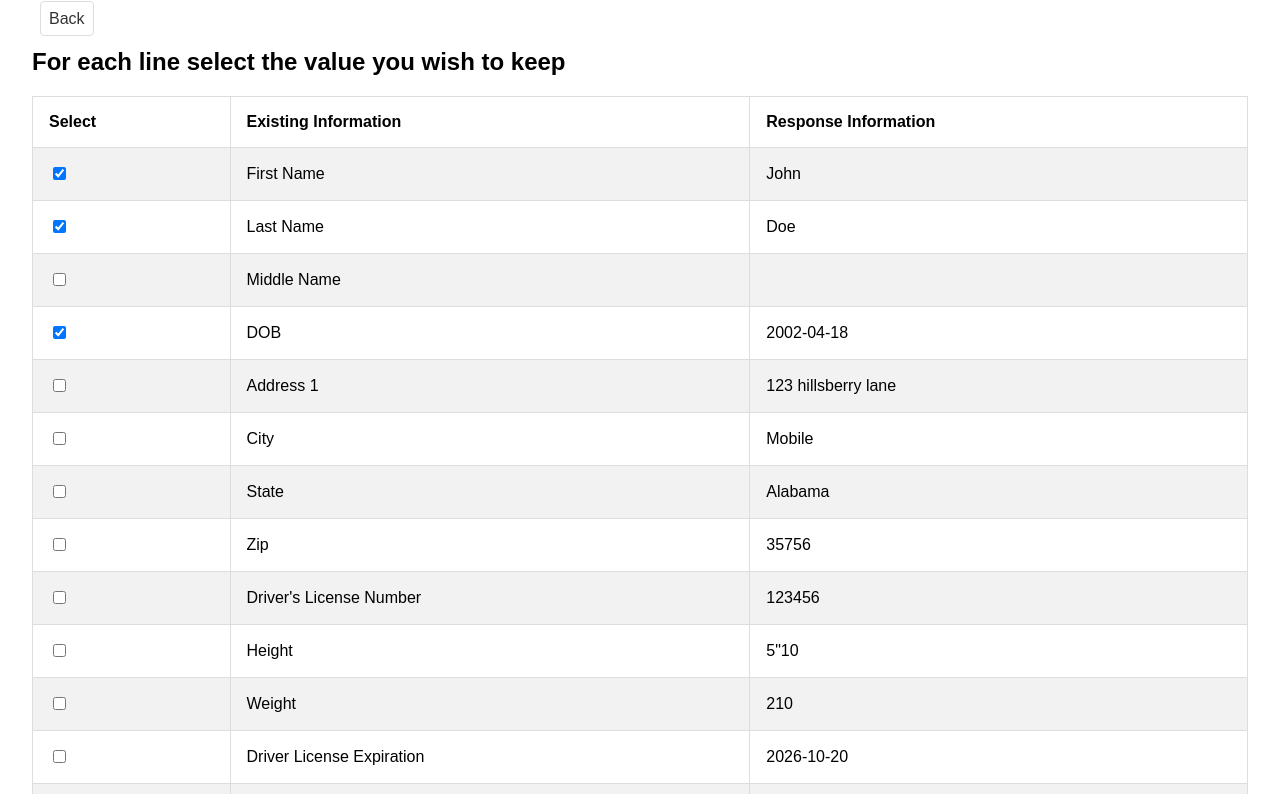
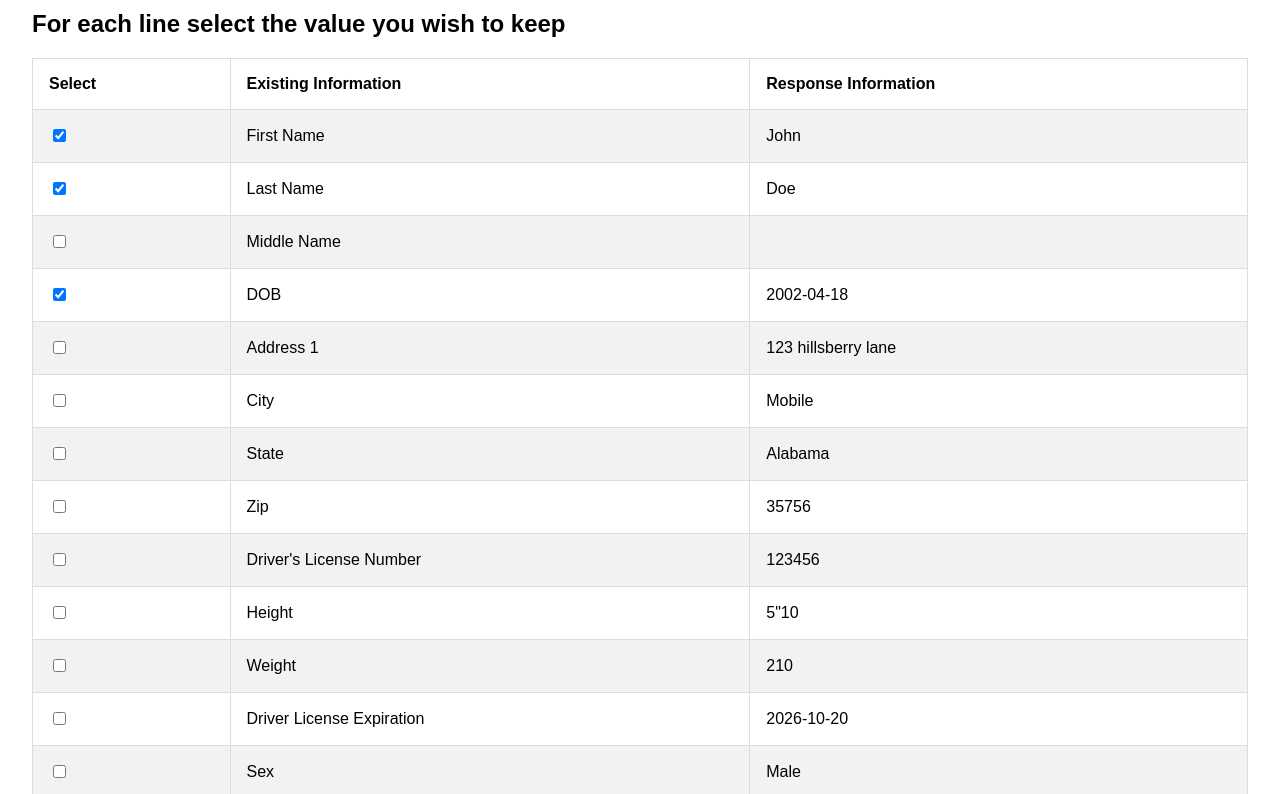
Before and after one commit to Rilme/Information-Reconciliation, a plain HTML site: page index.html in a window 1280 px wide. Shown: the part 80-874 px from the top of the page. Drawn offline with Linux system fonts and the light colour scheme.

Commit message:
Update index.html

```diff
--- a/index.html
+++ b/index.html
@@ -8,7 +8,6 @@
 </head>
 <body>
   <h1>Information Reconciliation</h1>
-  <p><a href="#">Back</a></p>
   <h2>For each line select the value you wish to keep</h2>
   <table>
     <tr>
```
